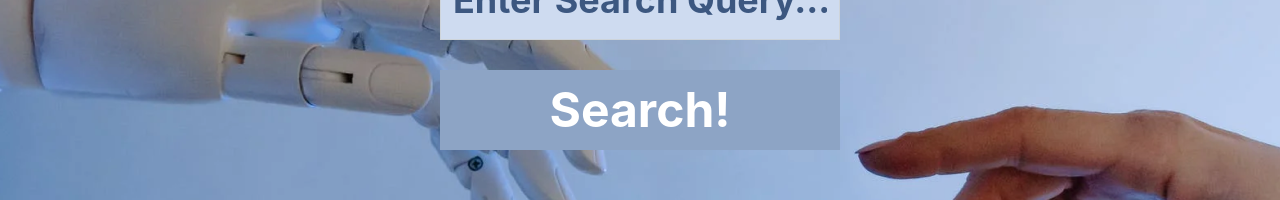
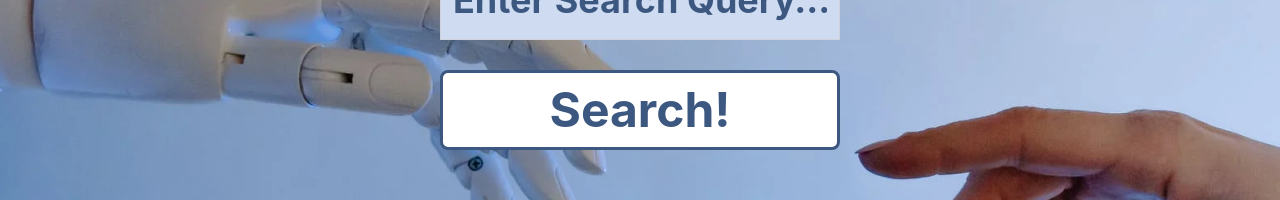
Before and after one commit to ericwafula/github-search, an Angular app: page / in a window 1280 px wide. In both pictures the pointer is over the button "Search!". Shown: the part 361-561 px from the top of the page. Built offline with nearby package versions, Linux system fonts and the light colour scheme.

Commit message:
added seach button hover effect

```diff
--- a/src/app/search-form/search-form.component.css
+++ b/src/app/search-form/search-form.component.css
@@ -40,5 +40,8 @@
 }
 
 .btn:hover{
-    background-color: #8DA4C5;
+    background-color: white;
+    border: solid #3C5780 3px;
+    color: #3C5780;
+    border-radius: 8px;
 }
```
